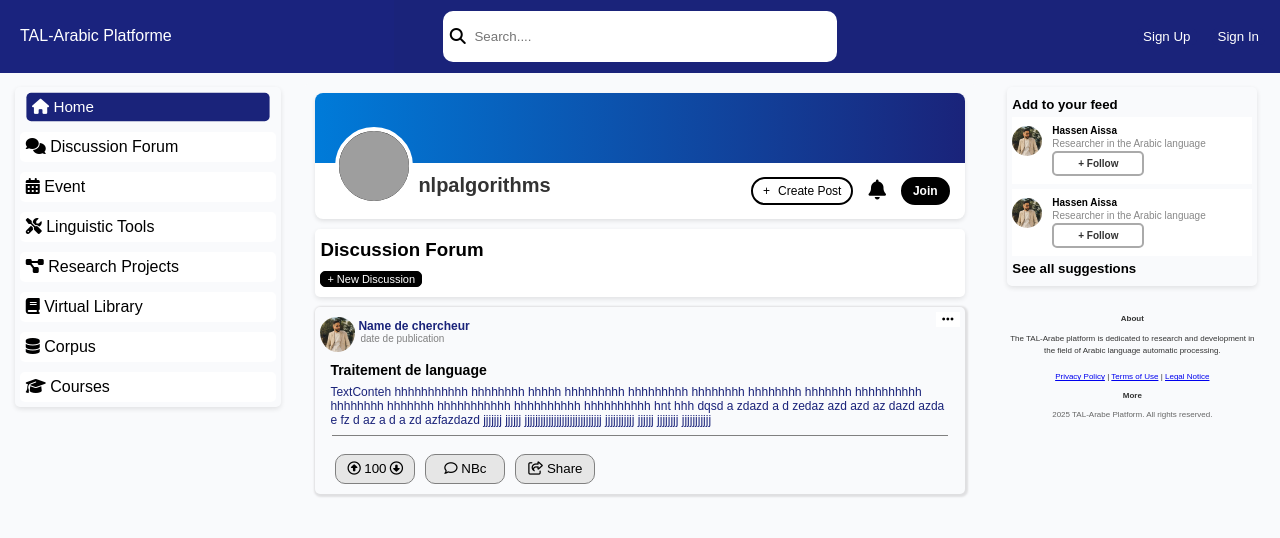
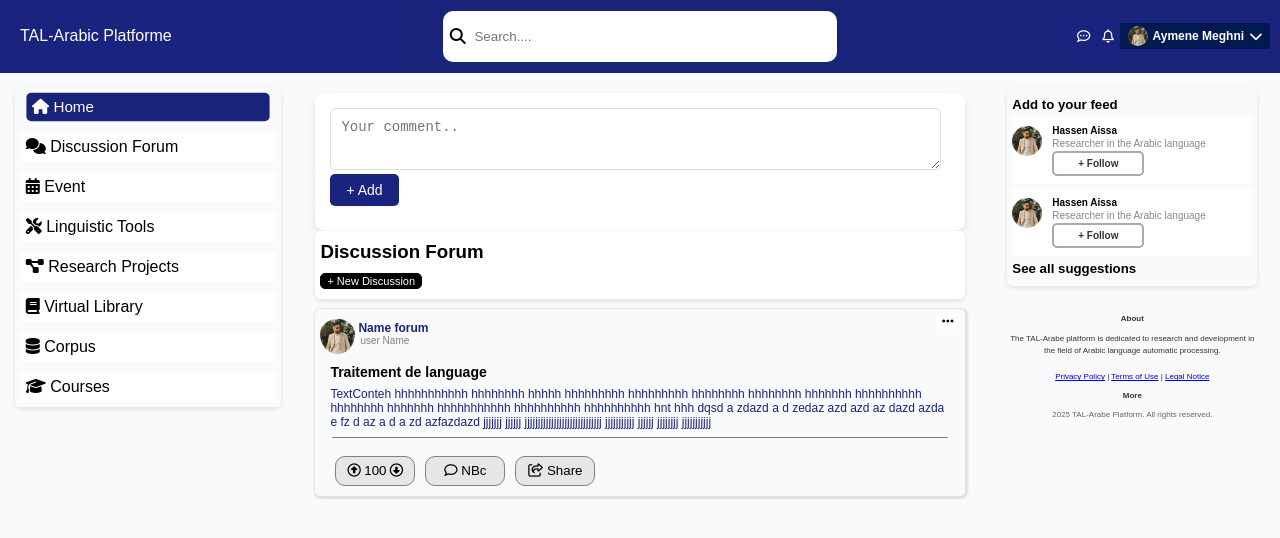
Before and after one commit to boujoudev/Collaborative-Platform-for-Arabic-Language-Processing, a React (Vite) app in the folder platforme-front/: page /Forum in a window 1280 px wide. Shown: the top 538 px of the page. Built offline with nearby package versions, Linux system fonts and the light colour scheme; grey boxes are pictures that could not be loaded.

Commit message:
Add new update

```diff
--- a/platforme-front/src/App.jsx
+++ b/platforme-front/src/App.jsx
@@ -40,7 +40,7 @@ import CodeVerification from "./component/SignInUp/CodeVerification";
 import CommentForm from "./component/Comment/CommentForm";
 
 function App() {
-  const [Connect, setConnect] = useState(false);
+  const [Connect, setConnect] = useState(true);
   return (
     <div className="grid-container">
       <div className="platformName">TAL-Arabic Platforme</div>
@@ -54,7 +54,7 @@ function App() {
         <SIdeBarre1 />
       </aside>
       <main>
-        <ForumEntetIn />
+        <CommentForm/>
         <Routes>
           <Route path="/" element={<HomePage />} />
           <Route path="/Forum" element={<ForumPage />} />
--- a/platforme-front/src/component/forum/Forum.jsx
+++ b/platforme-front/src/component/forum/Forum.jsx
@@ -66,7 +66,7 @@ const Forum = () => {
               fontWeight: "bold",
             }}
           >
-            Name de chercheur
+            Name forum
           </p>
           <p
             style={{
@@ -77,7 +77,7 @@ const Forum = () => {
               "font-family": "Arial , sans-serif",
             }}
           >
-            date de publication
+            user Name
           </p>
         </div>
         <button
--- /dev/null
+++ b/platforme-front/src/component/forum/ForumPageIn.jsx
@@ -0,0 +1,12 @@
+import React from "react";
+import ForumEntetIn from "./ForumEntetIn";
+
+const ForumPageIn = () => {
+  return (
+    <div>
+      <ForumEntetIn></ForumEntetIn>
+    </div>
+  );
+};
+
+export default ForumPageIn;
```
